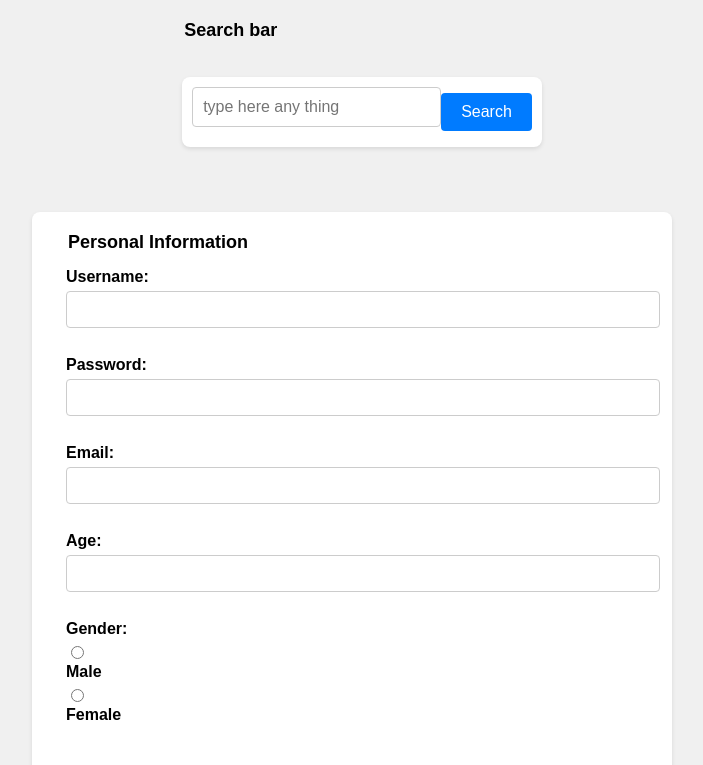
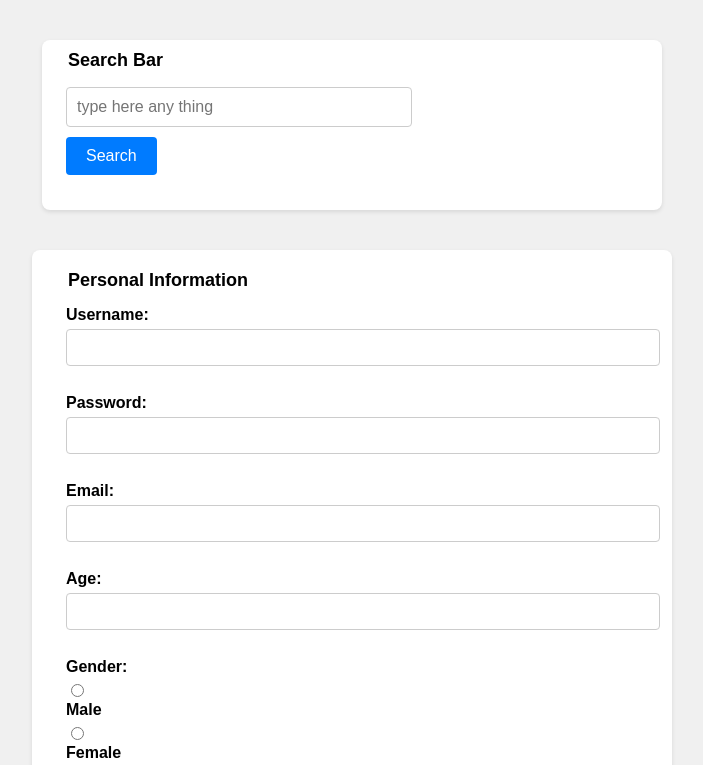
Before and after one commit to KCNikhil/web_project, a plain HTML site: page Day6/index.html in a window 1280 px wide. Shown: the top 765 px of the page, without its empty margins (288-991 px from the left). Drawn offline with Linux system fonts and the light colour scheme.

Commit message:
feildset and legend

```diff
--- a/Day6/index.html
+++ b/Day6/index.html
@@ -8,13 +8,15 @@
 	</head>
 	<body>
 		<!-- YouTube Search Form -->
-		<fieldset>
-			<legend>Search bar</legend>
+		<!-- <fieldset> -->
+			<!-- <legend>Search bar</legend> -->
 			<form
 				action="https://www.youtube.com/results"
 				method="GET"
 				class="search-form"
 			>
+			<fieldset>
+				<legend>Search Bar</legend>
 				<input
 					type="text"
 					name="search_query"
@@ -23,6 +25,7 @@
 					required
 				/>
 				<input type="submit" value="Search" class="search-button" />
+			</fieldset>
 			</form>
 		</fieldset>
 		<!-- Advanced Form -->
```
